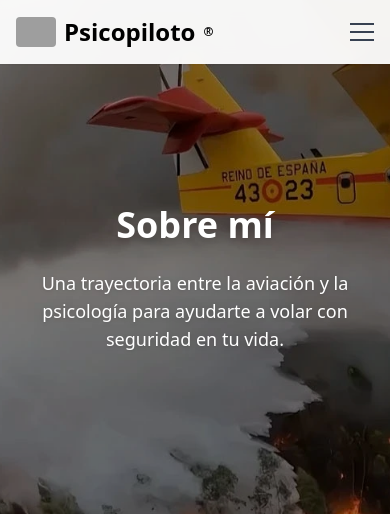
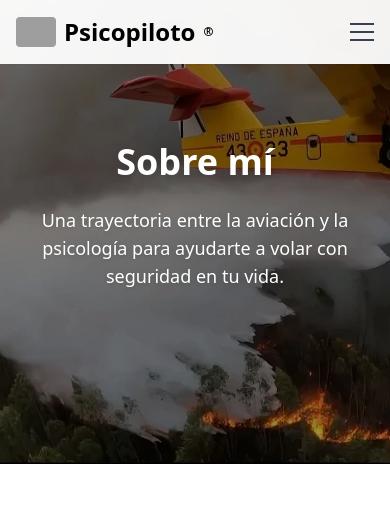
Before and after one commit to psicopiloto/psicopilotopage1, a Next.js app: page /sobre-mi in a window 390 px wide. Shown: the top 514 px of the page. Built offline with nearby package versions, Linux system fonts and the light colour scheme; grey boxes are pictures that could not be loaded.

Commit message:
Update PageHeader.jsx

```diff
--- a/components/PageHeader.jsx
+++ b/components/PageHeader.jsx
@@ -2,13 +2,22 @@ import Image from "next/image";
 
 export default function PageHeader({ title, subtitle, backgroundImage }) {
   return (
-    <section className="relative h-[70vh] flex items-center justify-center">
+    <section
+      className="
+        relative
+        h-[55vh] md:h-[70vh]   /* móvil un poco más bajo */
+        flex items-center justify-center
+      "
+    >
       {/* Imagen de fondo */}
       <Image
         src={backgroundImage}
         alt={title}
         fill
-        style={{ objectFit: "cover" }}
+        className="
+          object-cover
+          object-bottom md:object-center   /* móvil abajo, desktop centrado */
+        "
         priority
       />
 
```
